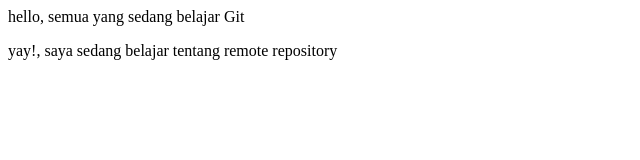
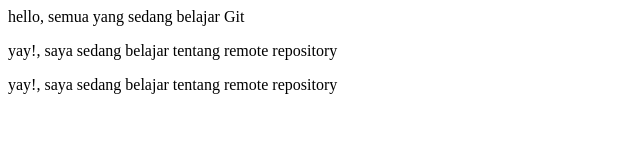
Before and after one commit to asriyadi001/belajar-git, a plain HTML site: page index.html in a window 1280 px wide. Shown: the whole page, without its empty margins (0-640 px from the left). Drawn offline with Linux system fonts and the light colour scheme.

Commit message:
Update index.html

```diff
--- a/index.html
+++ b/index.html
@@ -7,5 +7,6 @@
 	<body>
 		<p> hello, semua yang sedang belajar Git </p>
 		<p> yay!, saya sedang belajar tentang remote repository </p>
+		<p> yay!, saya sedang belajar tentang remote repository </p>
 	</body>
 </html>
```
